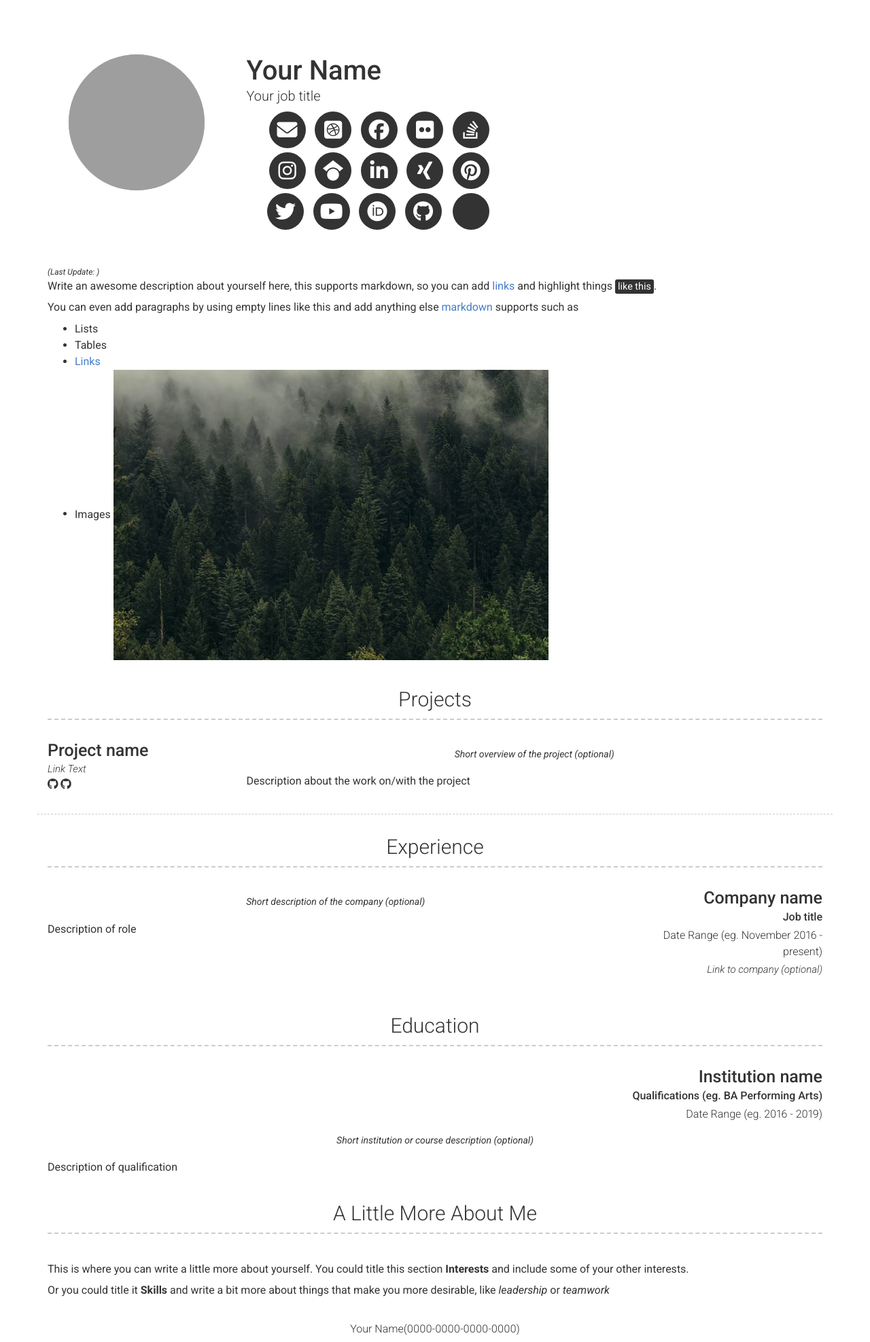
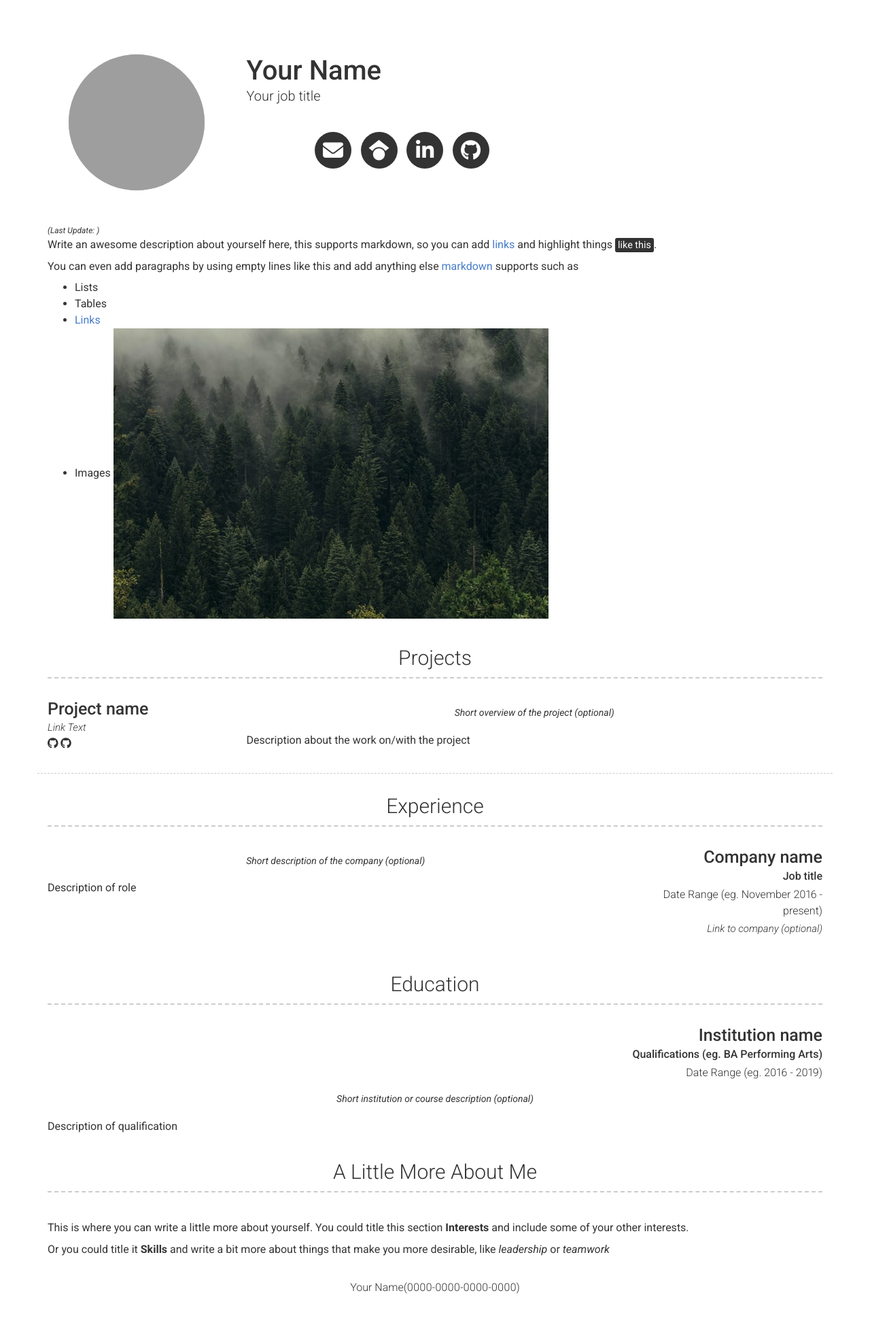
Before and after one commit to mo-shakiba/intCV, a Jekyll site: the page built from index.md, in a window 1280 px wide. Shown: the whole page at 68% size. Built offline with Jekyll 4.4.1, drawn with Linux system fonts in a browser that asks for light colours; after the commit the page ends 1914 px from its top, so only the background shows below that.

Commit message:
Update header.html

```diff
--- a/_includes/header.html
+++ b/_includes/header.html
@@ -7,47 +7,12 @@
       <h1>{{ site.name | escape }}</h1>
       <h2>{{ site.title | escape }}</h2>
     </div>
-    <div class="col-xs-12 col-sm-6 col-md-6 col-lg-4 header-right">
+    <div class="col-xs-12 col-sm-6 col-md-6 col-lg-4 header-left">
       <ul class="icons no-print">
         {%- if site.email -%}
           <li>
             <a title="Email" target="_blank" href="mailto:{{ site.email }}" class="button button--sacnite button--round-l">
               <i class="fa-solid fa-envelope" title="Email"></i>
-            </a>
-          </li>
-        {%- endif -%}
-        {%- if site.dribbble_username -%}
-          <li>
-            <a target="_blank" href="https://dribbble.com/{{ site.dribbble_username| cgi_escape | escape }}" class="button button--sacnite button--round-l">
-              <i class="fab fa-dribbble-square" title="Dribble link"></i>
-            </a>
-          </li>
-        {%- endif -%}
-        {%- if site.facebook_username -%}
-          <li>
-            <a target="_blank" href="https://www.facebook.com/{{ site.facebook_username| cgi_escape | escape }}" class="button button--sacnite button--round-l">
-              <i class="fab fa-facebook" title="Facebook link"></i>
-            </a>
-          </li>
-        {%- endif -%}
-        {%- if site.flickr_username -%}
-          <li>
-            <a target="_blank" href="https://www.flickr.com/photos/{{ site.flickr_username| cgi_escape | escape }}" class="button button--sacnite button--round-l">
-              <i class="fab fa-flickr" title="Flickr link"></i>
-            </a>
-          </li>
-        {%- endif -%}
-        {%- if site.stackoverflow_username -%}
-          <li>
-            <a target="_blank" href="https://stackoverflow.com/users/{{ site.stackoverflow_username| cgi_escape | escape }}" class="button button--sacnite button--round-l">
-              <i class="fab fa-stack-overflow" title="Stackoverflow link"></i>
-            </a>
-          </li>
-        {%- endif -%}
-        {%- if site.instagram_username -%}
-          <li>
-            <a target="_blank" href="https://www.instagram.com/{{ site.instagram_username| cgi_escape | escape }}" class="button button--sacnite button--round-l">
-              <i class="fab fa-instagram" title="Instagram link"></i>
             </a>
           </li>
         {%- endif -%}
@@ -65,41 +30,6 @@
             </a>
           </li>
         {%- endif -%}
-        {%- if site.xing_username -%}
-          <li>
-            <a target="_blank" href="https://www.xing.com/profile/{{ site.xing_username| cgi_escape | escape }}" class="button button--sacnite button--round-l">
-              <i class="fab fa-xing" title="Xing link"></i>
-            </a>
-          </li>
-        {%- endif -%}
-        {%- if site.pinterest_username -%}
-          <li>
-            <a target="_blank" href="https://www.pinterest.com/{{ site.pinterest_username| cgi_escape | escape }}" class="button button--sacnite button--round-l">
-              <i class="fab fa-pinterest" title="Pintrest link"></i>
-            </a>
-          </li>
-        {%- endif -%}
-        {%- if site.twitter_username -%}
-          <li>
-            <a target="_blank" href="https://twitter.com/{{ site.twitter_username| cgi_escape | escape }}" class="button button--sacnite button--round-l">
-              <i class="fab fa-twitter" title="Twitter link"></i>
-            </a>
-          </li>
-        {%- endif -%}
-        {%- if site.youtube_username -%}
-          <li>
-            <a target="_blank" href="https://www.youtube.com/{{ site.youtube_username| cgi_escape | escape }}" class="button button--sacnite button--round-l">
-              <i class="fab fa-youtube" title="Youtube link"></i>
-            </a>
-          </li>
-        {%- endif -%}
-        {%- if site.orcid_username -%}
-          <li>
-            <a target="_blank" href="https://orcid.org/{{ site.orcid_username | escape }}" class="button button--sacnite button--round-l">
-              <i class="fab fa-orcid" title="ORCiD link"></i>
-            </a>
-          </li>
-        {%- endif -%}
         {%- if site.github_username -%}
           <li>
             <a target="_blank" href="https://github.com/{{ site.github_username| cgi_escape | escape }}" class="button button--sacnite button--round-l">
@@ -107,13 +37,6 @@
             </a>
           </li>
         {%- endif -%}
-        {% for link in site.additional_links %}
-          <li>
-            {% include a.html href=link.url class="button button--sacnite button--round-l" %}
-              <i class="{{ link.icon }}" title="{{ link.title | escape }}"></i>
-            </a>
-          </li>
-        {% endfor %}
       </ul>
     </div>
   </div>
```
